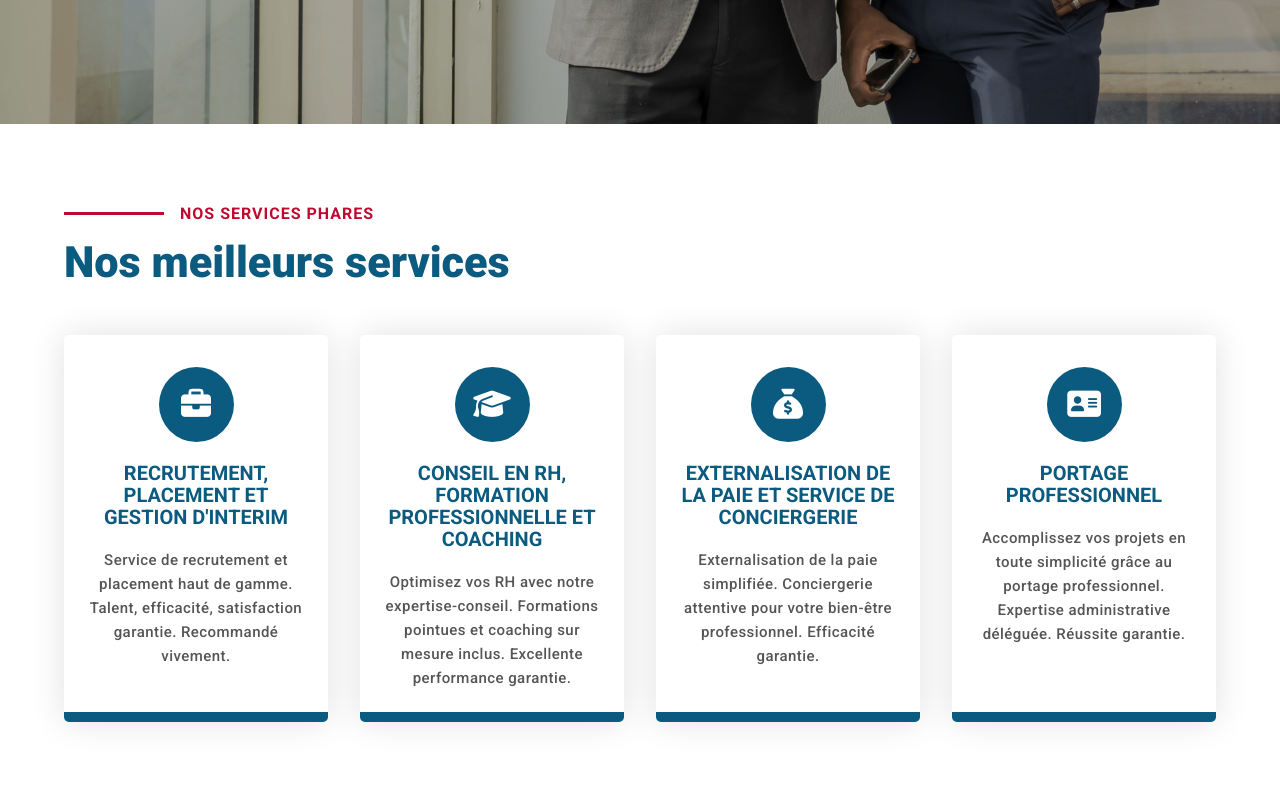
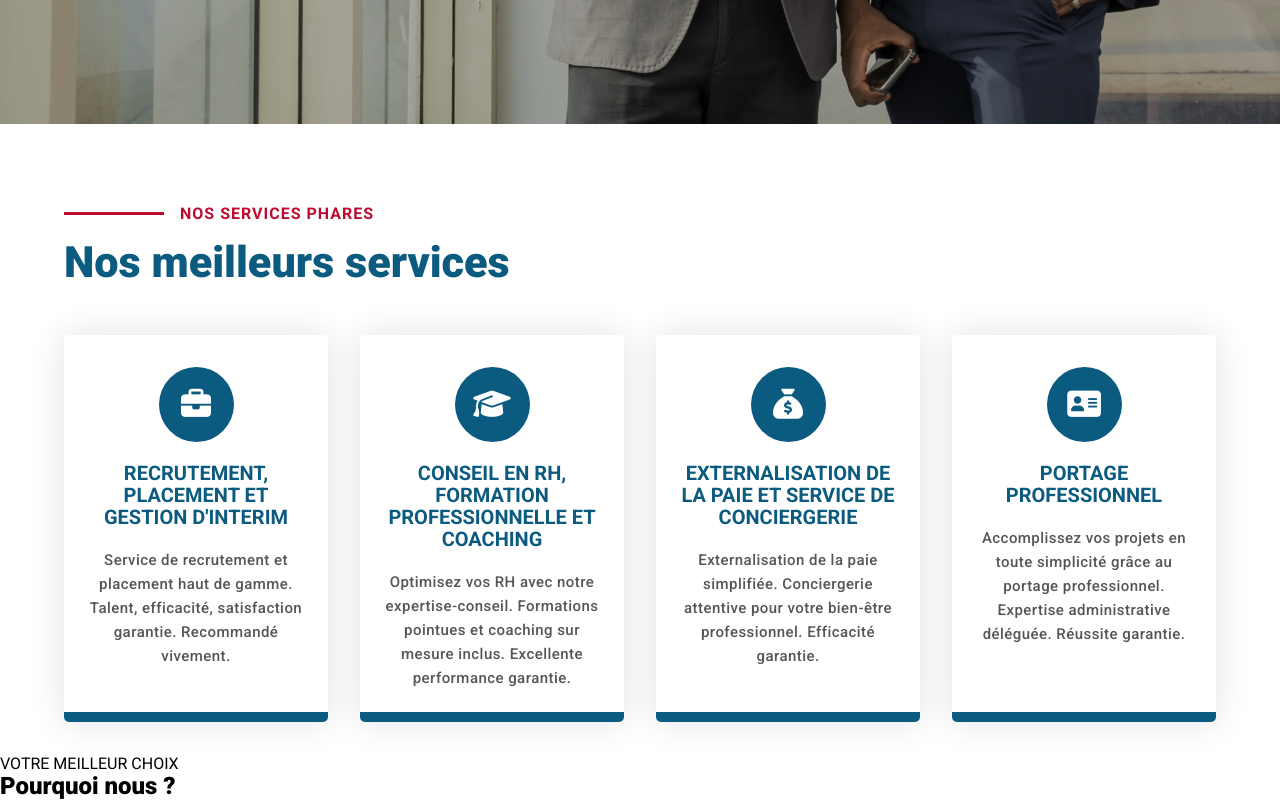
Before and after one commit to BlackFury117/Phoenix-Consulting-Group-Africa, a plain HTML site: page index.html in a window 1280 px wide. Shown: the part 756-1556 px from the top of the page. Before the commit the page ends 1510 px from the top, so only its background shows below. Drawn offline with Linux system fonts and the light colour scheme.

Commit message:
Making the third section

```diff
--- a/index.html
+++ b/index.html
@@ -117,6 +117,14 @@
             </div>
         </section>
 
+        <section class="third-section">
+            <div class="line-3">
+                <div class="block_3"></div>
+                <span class="red-text-3">VOTRE MEILLEUR CHOIX</span>
+            </div>
+            <h2 class="why-us">Pourquoi nous ?</h2>
+        </section>
+
 
     </main>
 
```
